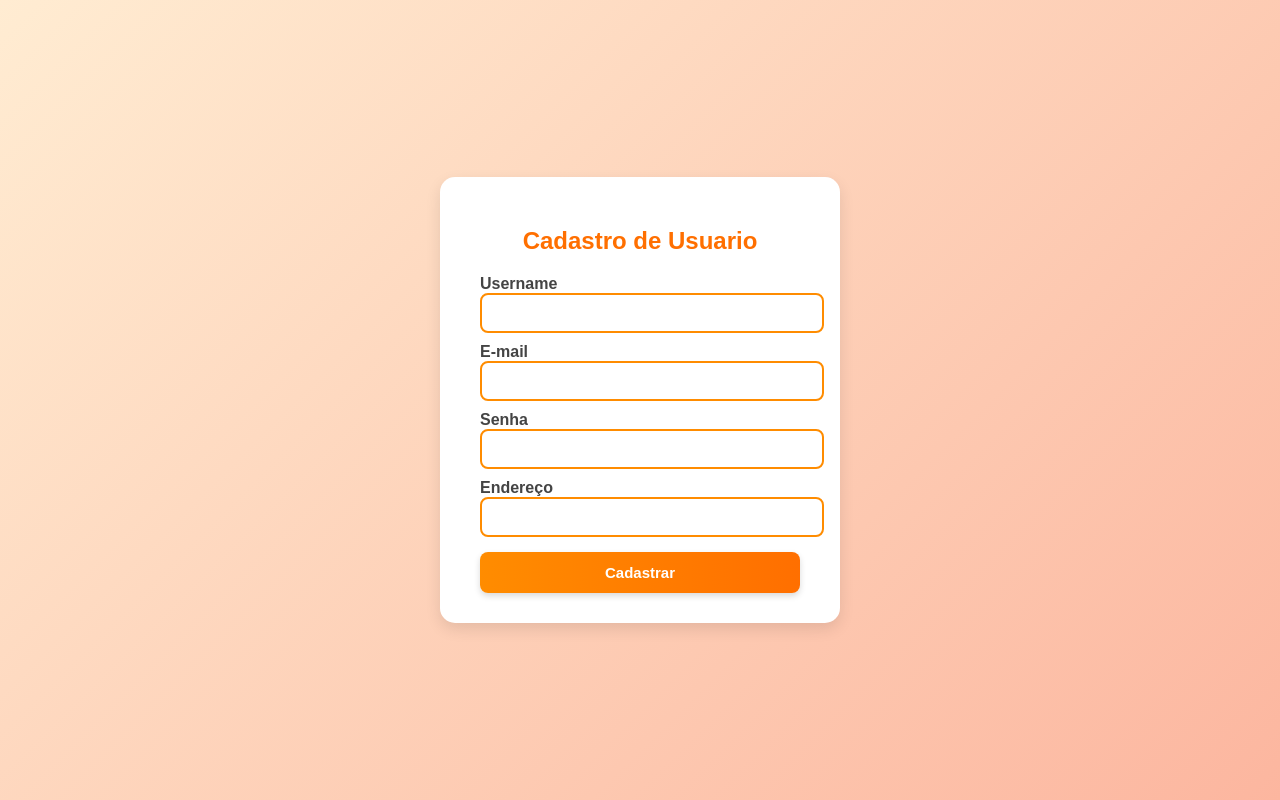
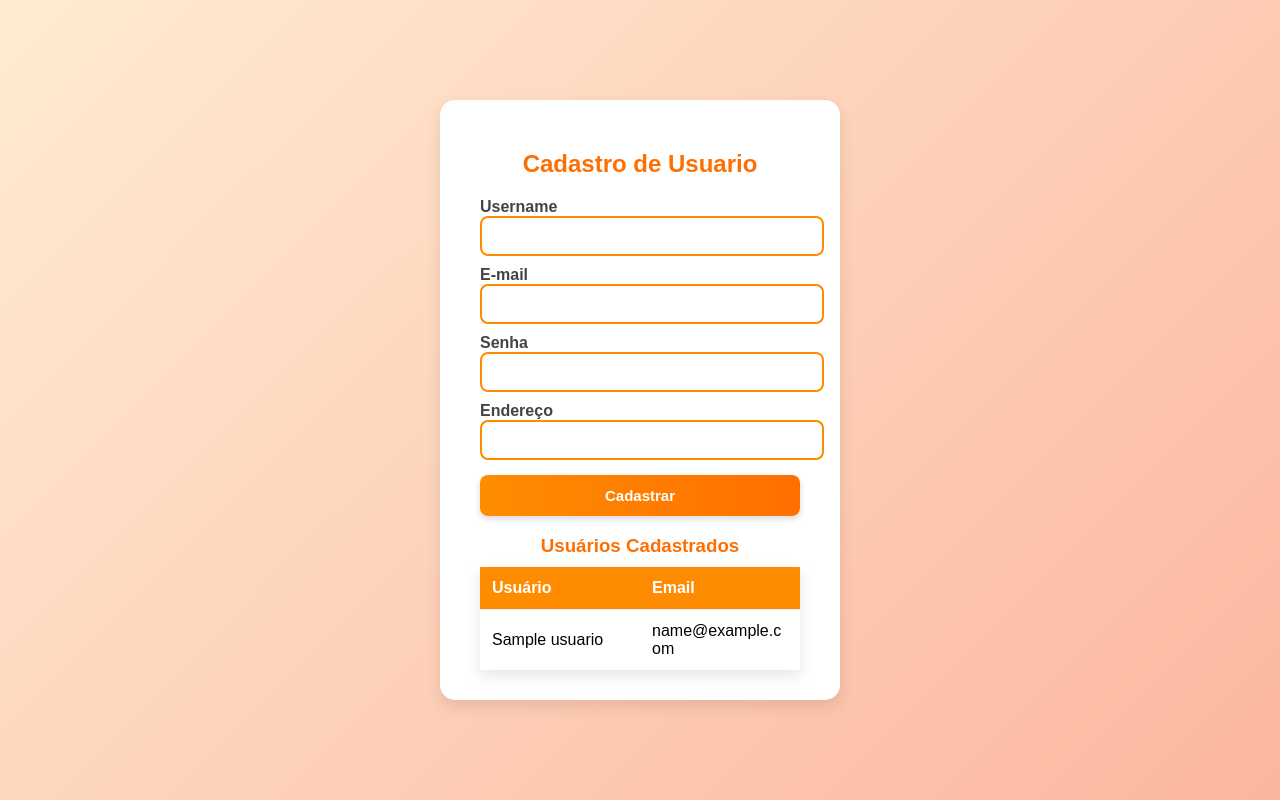
Before and after one commit to Andre3224/Compra-Venda, a Flask app: page /cad/usuario in a window 1280 px wide. Run offline with Flask 2, Linux system fonts and the light colour scheme; tables that the repository leaves empty hold one stand-in row (values such as "Sample post").

Commit message:
Edição no Front

```diff
--- a/main.py
+++ b/main.py
@@ -41,7 +41,7 @@ def usuario():
         db.session.commit()
         return redirect(url_for('index'))
 
-    return render_template('usuario.html', titulo="Cadastro de Usuario")
+    return render_template('usuario.html', usuarios = Usuario.query.all(), titulo="Cadastro de Usuario")
 
 @app.route("/cad/anuncio")
 def anuncio():
--- a/templates/usuario.html
+++ b/templates/usuario.html
@@ -13,6 +13,10 @@
             justify-content: center;
             align-items: center;
             height: 100vh;
+        }
+        .wrapper {
+            display: flex;
+            gap: 60px; /* espaço maior entre formulário e tabela */
         }
         .container {
             background: #fff;
@@ -68,9 +72,52 @@
             transform: scale(1.05);
             box-shadow: 0 4px 10px rgba(0,0,0,0.2);
         }
+        .table-wrapper {
+            display: flex;
+            flex-direction: column;
+            justify-content: flex-start;
+            width: 250px;
+        }
+
+        h3 {
+            color: #ff6f00;
+            margin-bottom: 10px;
+            text-align: center;
+        }
+
+        table {
+            border-collapse: separate;
+            border-spacing: 0;
+            width: 100%;
+            background: #fff;
+
+            box-shadow: 0 6px 15px rgba(0,0,0,0.1);
+            table-layout: fixed;
+        }
+
+        th, td {
+            padding: 12px;
+            text-align: left;
+            border-bottom: 1px solid #f0f0f0;
+            word-wrap: break-word; /* quebra palavras longas */
+        }
+
+        th {
+            background-color: #ff8c00;
+            color: white;
+        }
+
+        tr:last-child td {
+            border-bottom: none;
+        }
+
+        tr:hover {
+            background-color: #fff3e0;
+        }
     </style>
 </head>
 <body>
+    <div class="wrapper">
         <div class="container">
             <h2>{{titulo}}</h2>
             <form action="{{ url_for('usuario') }}" method="post">
@@ -80,14 +127,33 @@
                 <label for="email">E-mail</label>
                 <input type="email" id="email" name="email" required>
 
-            <label for="passwd">Senha</label>
-            <input type="password" id="passwd" name="passwd" required>
+                <label for="senha">Senha</label>
+                <input type="password" id="senha" name="senha" required>
 
                 <label for="end">Endereço</label>
                 <input type="text" id="end" name="end" required>
 
                 <input type="submit" value="Cadastrar">
             </form>
+
+            <h3>Usuários Cadastrados</h3>
+            <table>
+                <thead>
+                    <tr>
+                        <th>Usuário</th>
+                        <th>Email</th>
+                    </tr>
+                </thead>
+                <tbody>
+                    {% for usuario in usuarios %}
+                    <tr>
+                        <td>{{ usuario.nome }}</td>
+                        <td>{{ usuario.email }}</td>
+                    </tr>
+                    {% endfor %}
+                </tbody>
+            </table>
+        </div>
     </div>
 </body>
 </html>
```
Lines whose indentation alone changed are shown as unchanged.
